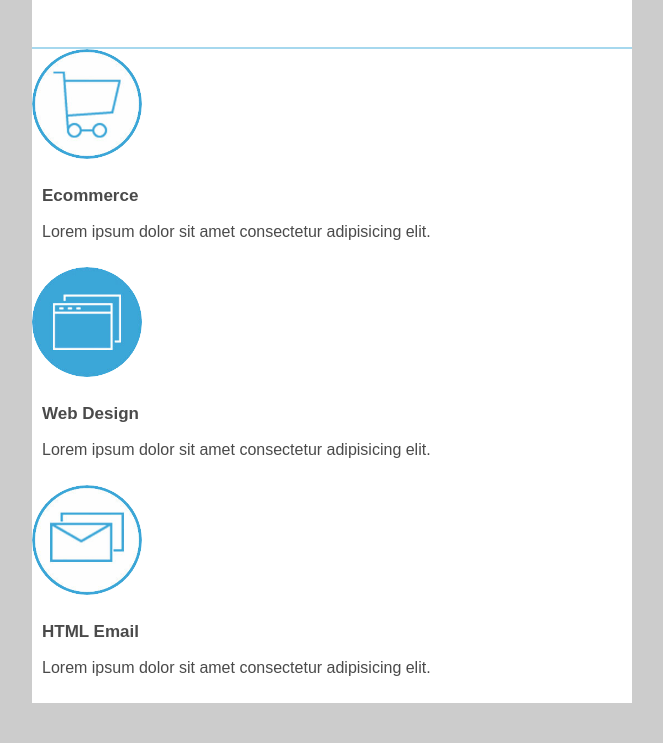
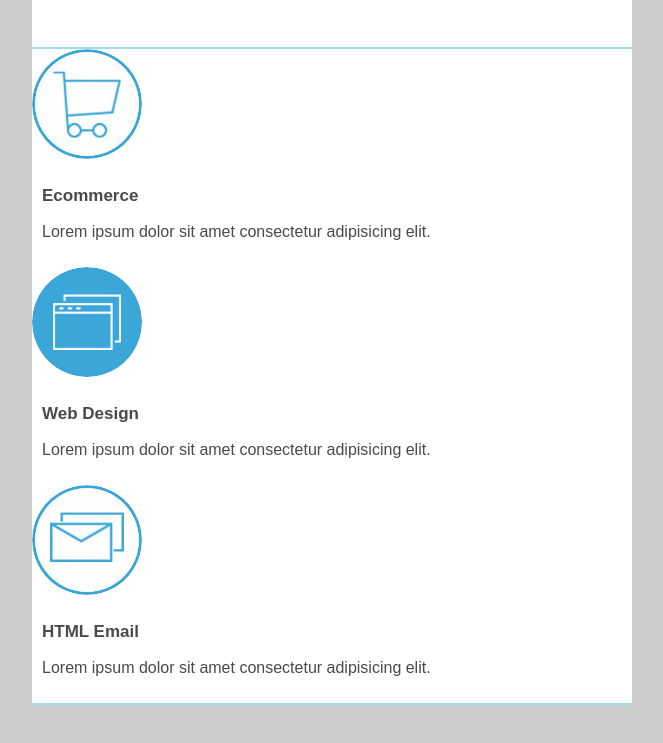
Before and after one commit to itsmeZoha/Email-Template-Design-1, a plain HTML site: page index.html in a window 1280 px wide. Shown: the part 645-1388 px from the top of the page, without its empty margins (308-971 px from the left). Drawn offline with Linux system fonts and the light colour scheme.

Commit message:
Update index.html

```diff
--- a/index.html
+++ b/index.html
@@ -278,6 +278,9 @@
 
         <!-- BLUE BORDER -->
 
+        <tr>
+          <td height="2" style="background-color: #a6d8ee"></td>
+        </tr>
 
         <!-- TWO COLUMN SECTION -->
 
```
